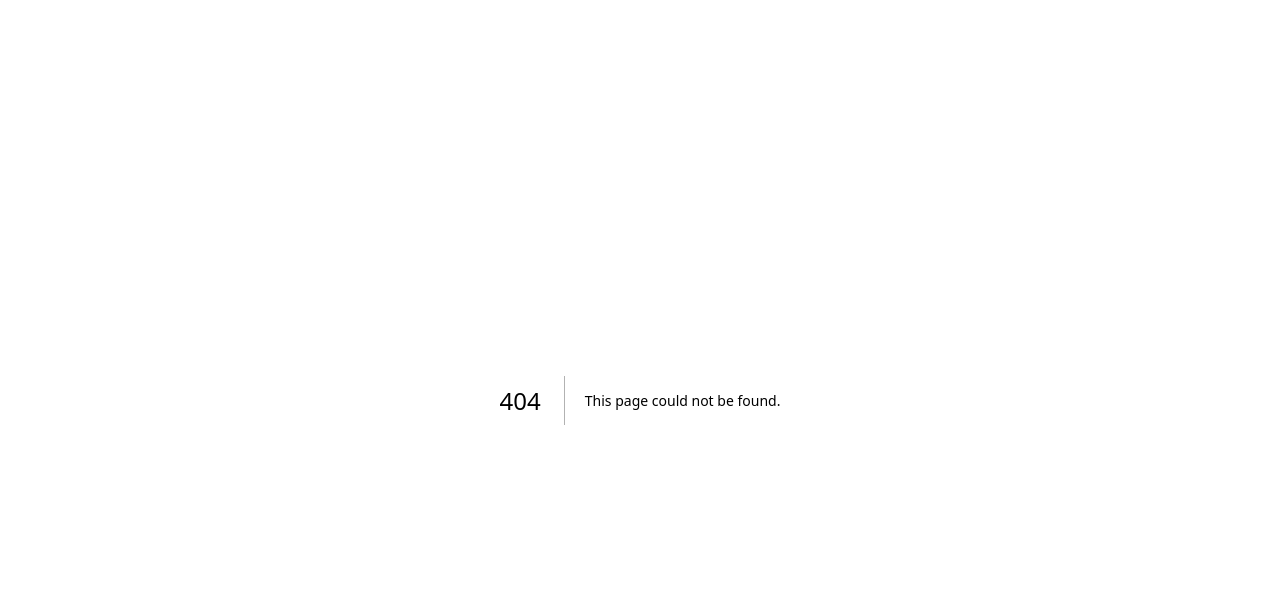
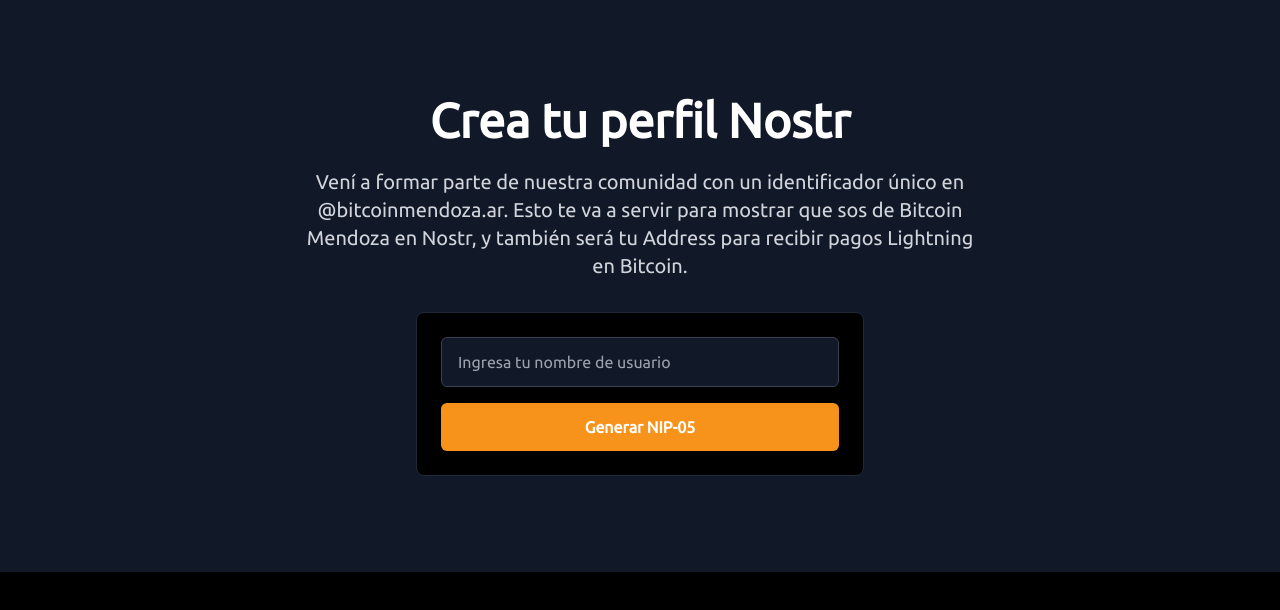
Before and after one commit to cardugarte/bitcoinmendoza, a Next.js app: page /sign-up in a window 1280 px wide. Before the commit this address had no page. Shown: the top 610 px of the page. Built offline with nearby package versions, Linux system fonts and the light colour scheme.

Commit message:
add signup page and create new user in nostr

```diff
--- /dev/null
+++ b/app/sign-up/page.tsx
@@ -0,0 +1,109 @@
+'use client'
+
+import { NDKPrivateKeySigner } from '@nostr-dev-kit/ndk';
+import { useState } from 'react';
+
+export default function SignUp() {
+  const [username, setUsername] = useState('');
+  const [keys, setKeys] = useState({ privateKey: '', publicKey: '' });
+  const [nip05, setNip05] = useState('');
+  const [copied, setCopied] = useState(false);
+
+  const handleSubmit = async (e: React.FormEvent<HTMLFormElement>) => {
+    e.preventDefault(); // Prevent default form submission
+    const signer = NDKPrivateKeySigner.generate();
+    const privateKey = signer.privateKey!;  // Get the hex private key
+    const publicKey = signer.pubkey;        // Get the hex public key
+
+    const identifier = `${username}@bitcoinmendoza.ar`;
+
+    setKeys({ privateKey, publicKey });
+    setNip05(identifier);
+
+    // Send to server to register in nostr.json
+    await registerNip05(username, publicKey);
+  };
+
+  const registerNip05 = async (username: string, publicKey: string) => {
+    console.log(username, publicKey);
+  };
+
+  const handleCopyKey = async () => {
+    try {
+      await navigator.clipboard.writeText(keys.privateKey);
+      setCopied(true);
+      setTimeout(() => setCopied(false), 2000); // Reverts to "Copy key" after 2 seconds
+    } catch (err) {
+      console.error('Error copying:', err);
+      // Fallback for browsers without clipboard API support
+      const textarea = document.createElement('textarea');
+      textarea.value = keys.privateKey;
+      document.body.appendChild(textarea);
+      textarea.select();
+      document.execCommand('copy');
+      document.body.removeChild(textarea);
+      setCopied(true);
+      setTimeout(() => setCopied(false), 2000);
+    }
+  };
+
+  // Function to mask the private key
+  const maskPrivateKey = (key: string) => {
+    if (!key) return '';
+    const start = key.slice(0, 18); // First 18 characters
+    const end = key.slice(-18);     // Last 18 characters
+    return `${start}...${end}`;     // Masks the middle with "..."
+  };
+
+  return (
+    <section className="w-full py-16 md:py-24 bg-gray-900">
+      <div className="container mx-auto px-4">
+        <div className="flex flex-col items-center text-center">
+          <h1 className="text-3xl md:text-5xl font-bold text-white mb-6">Crea tu perfil Nostr</h1>
+          <p className="text-base md:text-xl text-gray-300 max-w-2xl mb-8">
+            Vení a formar parte de nuestra comunidad con un identificador único en @bitcoinmendoza.ar. Esto te va a servir para mostrar que sos de Bitcoin Mendoza en Nostr, y también será tu Address para recibir pagos Lightning en Bitcoin.
+          </p>
+          <div className="w-full max-w-md bg-black border border-gray-800 rounded-lg p-6">
+            <form onSubmit={handleSubmit}>
+              <input
+                type="text"
+                value={username}
+                onChange={(e) => setUsername(e.target.value)}
+                placeholder="Ingresa tu nombre de usuario"
+                className="w-full bg-gray-900 text-white border border-gray-700 rounded-md py-3 px-4 mb-4 focus:outline-none focus:ring-2 focus:ring-[#F7931A] transition duration-300"
+              />
+              <button
+                type="submit"
+                className="w-full bg-[#F7931A] hover:bg-[#E68A19] text-white font-bold py-3 px-8 rounded-md shadow-lg hover:shadow-xl transition duration-300"
+              >
+                Generar NIP-05
+              </button>
+            </form>
+            {nip05 && (
+              <div className="mt-6 text-left">
+                <p className="text-gray-300 text-lg mb-2">
+                  <span className="font-bold text-[#F7931A]">Tu NIP-05:</span> {nip05}
+                </p>
+                <div className="text-gray-300 text-lg">
+                  <span className="font-bold text-[#F7931A]">⚠️ Guarda tu clave privada:</span>
+                  <div className="mt-2 bg-gray-800 p-3 rounded-md border border-gray-700 break-words text-sm">
+                    {maskPrivateKey(keys.privateKey)}
+                  </div>
+                  <button
+                    onClick={handleCopyKey}
+                    className="mt-2 bg-[#F7931A] hover:bg-[#E68A19] text-white font-bold py-1 px-4 rounded-md shadow-lg hover:shadow-xl transition duration-300 text-sm"
+                  >
+                    {copied ? '¡Copiado!' : 'Copiar clave'}
+                  </button>
+                </div>
+                <p className="text-gray-500 text-sm mt-2 italic">
+                  Copia tu clave privada y guárdala en un lugar seguro. No la compartas con nadie.
+                </p>
+              </div>
+            )}
+          </div>
+        </div>
+      </div>
+    </section>
+  );
+}
--- /dev/null
+++ b/lib/ndk.js
@@ -0,0 +1,18 @@
+import NDK from '@nostr-dev-kit/ndk';
+
+const explicitRelays = [
+  'wss://relay.lawallet.ar',
+  'wss://relay.damus.io',
+  'wss://nos.lol',
+  'wss://relay.snort.social',
+];
+
+const ndk = new NDK({
+  explicitRelayUrls: explicitRelays,
+});
+
+ndk.connect().then(() => {
+  console.log('Conectado a los relays');
+});
+
+export default ndk;
--- a/package.json
+++ b/package.json
@@ -10,7 +10,7 @@
   },
   "dependencies": {
     "@hookform/resolvers": "^3.9.1",
-    "@next/font": "^14.2.15",
+    "@nostr-dev-kit/ndk": "2.13.0-rc2",
     "@radix-ui/react-accordion": "^1.2.2",
     "@radix-ui/react-alert-dialog": "^1.1.4",
     "@radix-ui/react-aspect-ratio": "^1.1.1",
```
Also changed, not shown: 1 other file (tests, documents, lock files or other folders).
